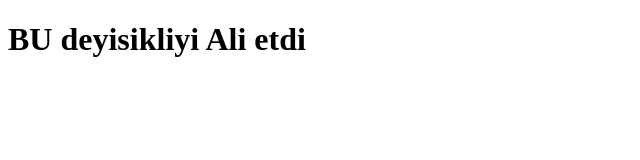
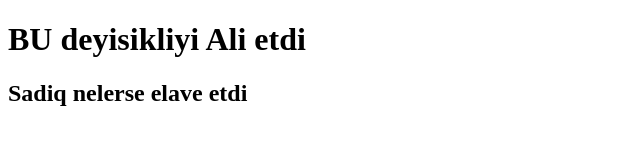
Before and after one commit to Ali-Sadygov/komandayla-is, a plain HTML site: page index.html in a window 1280 px wide. Shown: the whole page, without its empty margins (0-640 px from the left). Drawn offline with Linux system fonts and the light colour scheme.

Commit message:
Sadiqin etdiyi deyisikler

```diff
--- a/index.html
+++ b/index.html
@@ -7,5 +7,6 @@
   </head>
   <body>
     <h1>BU deyisikliyi Ali etdi</h1>
+    <h2>Sadiq nelerse elave etdi</h2>
   </body>
 </html>
```
